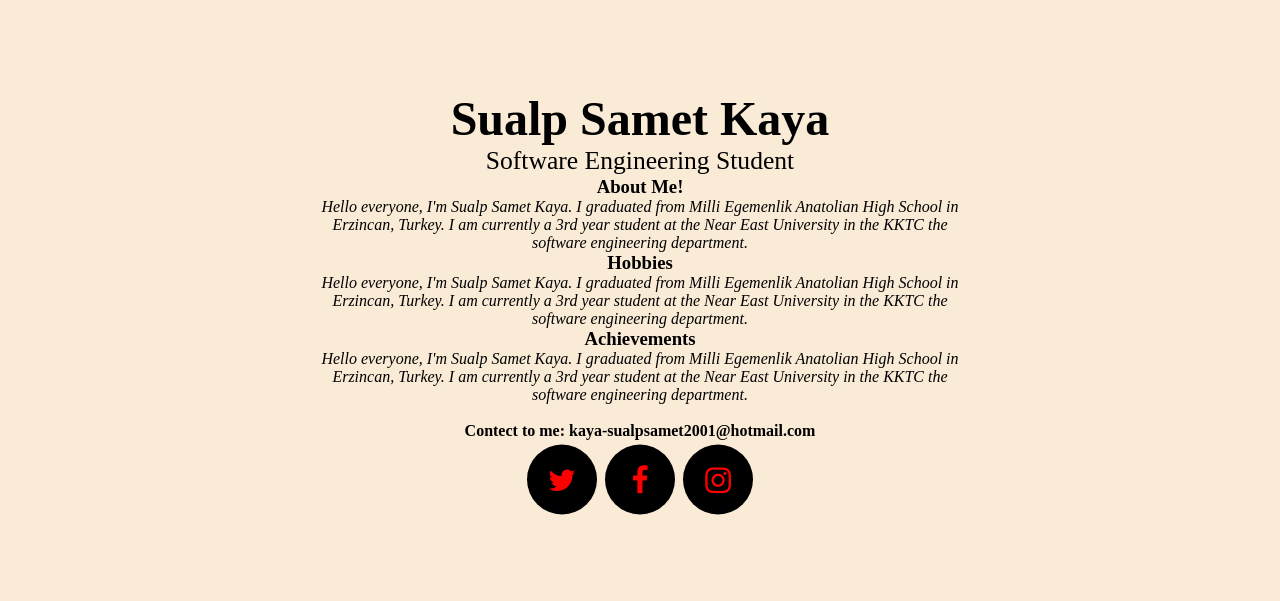
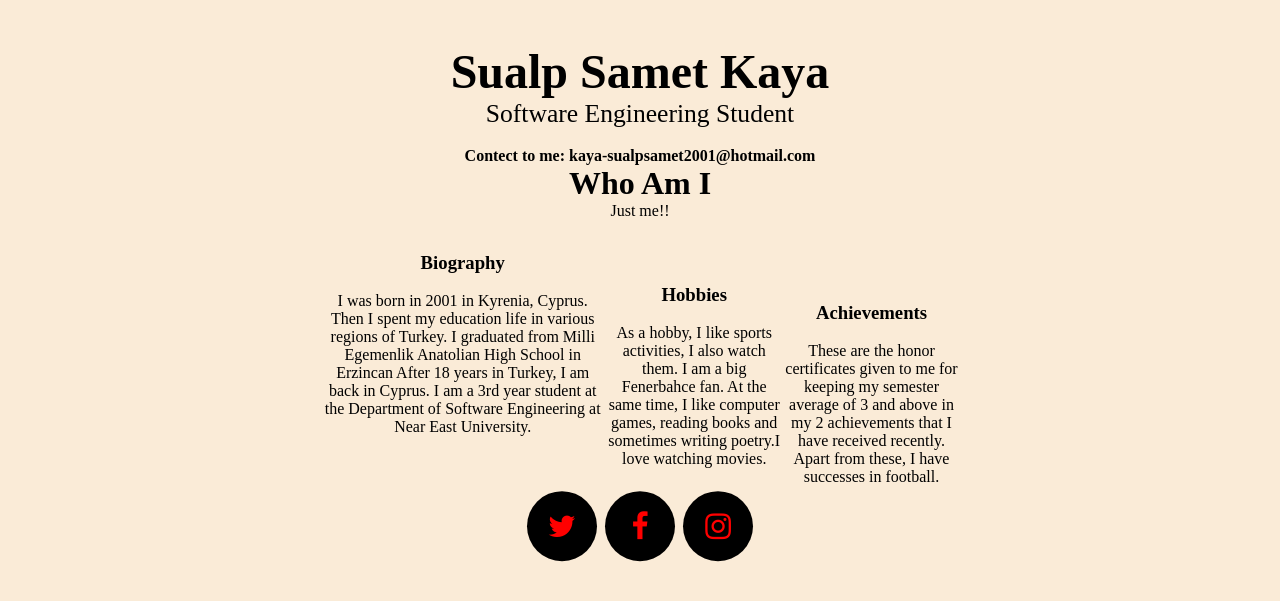
Before and after one commit to SualpSametKaya17/sskaya.github.io, a plain HTML site: page index.html in a window 1280 px wide. Shown: the part 95-696 px from the top of the page. Drawn offline with Linux system fonts and the light colour scheme.

Commit message:
Add files via upload

```diff
--- a/index.html
+++ b/index.html
@@ -28,20 +28,43 @@
     <div id="textBody">
         <h1 style="font-size:300%;"> Sualp Samet Kaya</h1>
         <p style="font-size:160%;">Software Engineering Student </p>
-        <h3><b>About Me! </b></h3>
-        <div>
-            <i>Hello everyone, I'm Sualp Samet Kaya. I graduated from Milli Egemenlik Anatolian High School in Erzincan, Turkey. I am currently a 3rd year student at the Near East University in the KKTC  the software engineering department.</i>
+            <br /><strong>Contect to me: kaya-sualpsamet2001@hotmail.com</strong>
+            <h1>Who Am I</h1>
+            <p>Just me!!</p>
+        <div class="center-area">
+            <div class="center">
+                <div class="intertance">
+                    <h3>Biography</h3>
+                    <p>
+                        <br /> I was born in 2001 in Kyrenia, Cyprus. Then I spent my education life in various regions of Turkey. I graduated from Milli Egemenlik Anatolian High School in Erzincan After 18 years in Turkey,
+                        I am back in Cyprus. I am a 3rd year student at the Department of Software Engineering at Near East University.
+                    </p>
+
                 </div>
-        <div>
-            <div class="about-col">
+                <div class="center">
+                    <div class="intertance">
                         <h3>Hobbies</h3>
-            <p><i>Hello everyone, I'm Sualp Samet Kaya. I graduated from Milli Egemenlik Anatolian High School in Erzincan, Turkey. I am currently a 3rd year student at the Near East University in the KKTC  the software engineering department.</i></p>
+                        <p>
+                            <br /> As a hobby, I like sports activities, I also watch them. I am a big Fenerbahce fan. At the same time, I like computer games, reading books and sometimes writing poetry.I love watching movies.
+                        </p>
+
                     </div>
-        <div>
+                    <div class="center">
+                        <div class="intertance">
                             <h3>Achievements</h3>
-            <p><i>Hello everyone, I'm Sualp Samet Kaya. I graduated from Milli Egemenlik Anatolian High School in Erzincan, Turkey. I am currently a 3rd year student at the Near East University in the KKTC  the software engineering department.</i></p>
+                            <p>
+                                <br /> These are the honor certificates given to me for keeping my semester average of 3 and above in my 2 achievements that I have received recently. Apart from these, I have successes in football.
+                            </p>
+
                         </div>
-        <br /><strong>Contect to me: kaya-sualpsamet2001@hotmail.com</strong>
+
+                    </div>
+
+                 </div>
+
+             </div>
+         </div>
+
 
             <div>
                 <a href="https://twitter.com/SualpKaya" class="fa fa-twitter"></a>
```
Lines whose indentation alone changed are shown as unchanged.
